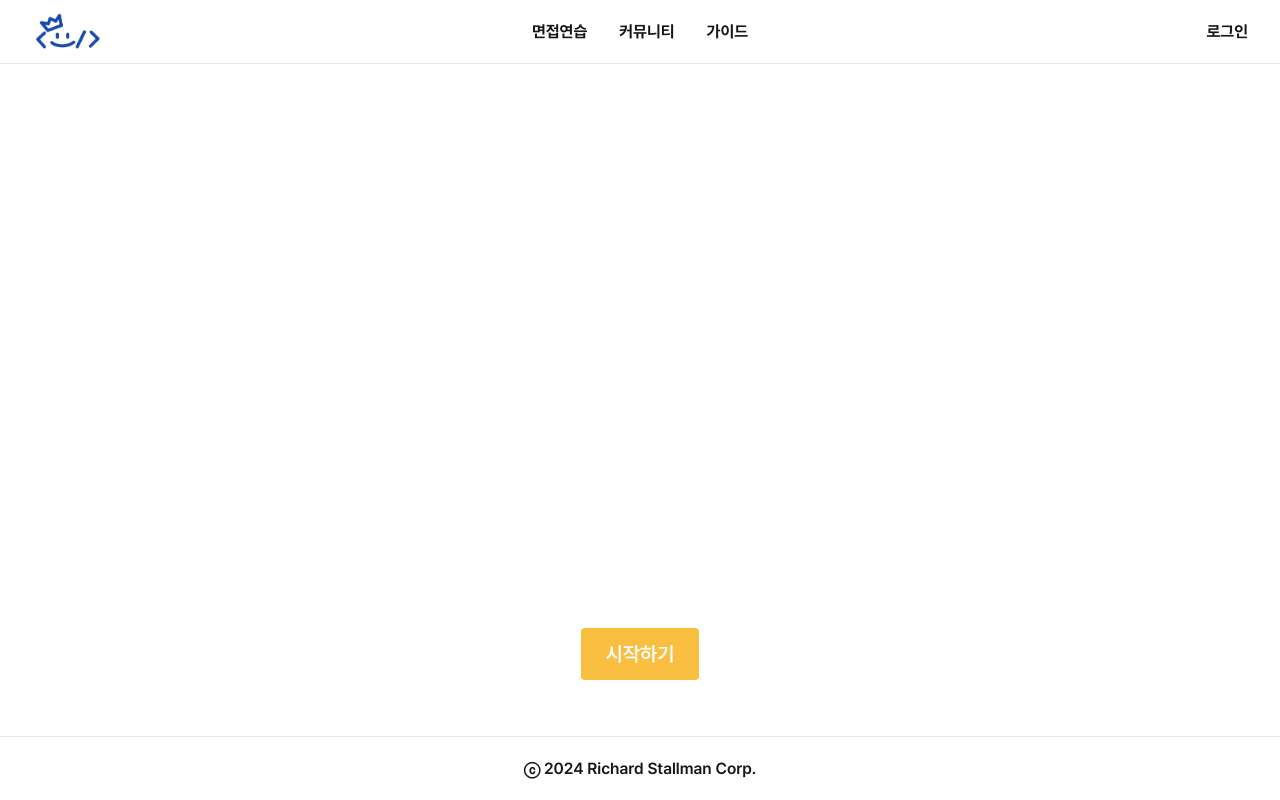
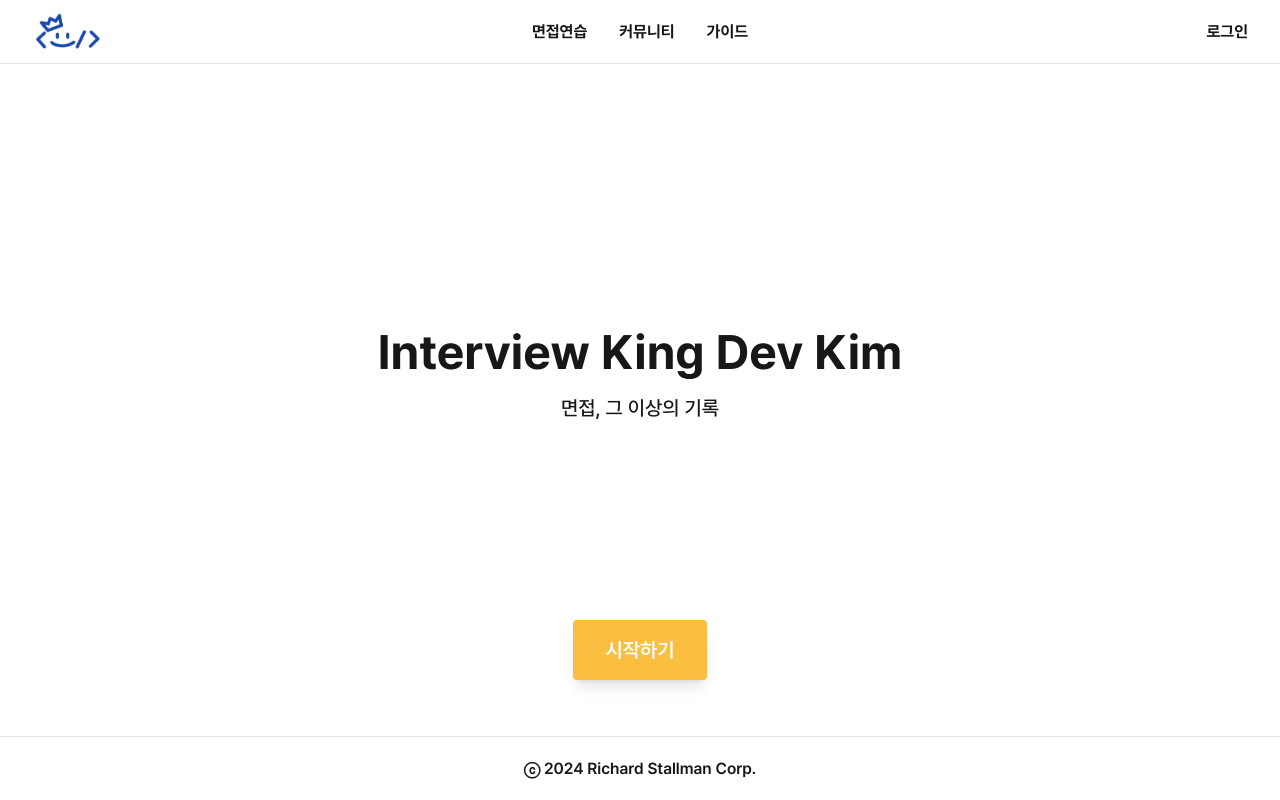
Before and after one commit to TeamRichardStallman/dv-front, a Next.js app: page / in a window 1280 px wide. Built offline with nearby package versions, Linux system fonts and the light colour scheme.

Commit message:
DV-137 feat: 랜딩페이지 캐치프레이즈 추가

```diff
--- a/src/app/page.tsx
+++ b/src/app/page.tsx
@@ -5,17 +5,18 @@ import Link from "next/link";
 export default function Home() {
   return (
     <div className="relative min-h-screen">
-      {/* <div
-        className="absolute inset-0 bg-cover bg-center z-0"
-        style={{ backgroundImage: `url('/backImage.webp')` }}
-      ></div> */}
-
+      <div className="absolute inset-0 opacity-50 z-0"></div>
       <div className="relative z-10 flex flex-col min-h-screen">
         <Header />
-        <main className="relative flex-1 flex flex-col items-center justify-center">
+        <main className="relative flex-1 flex flex-col items-center justify-center text-center p-4">
+          <h1 className="text-5xl font-bold mb-4">Interview King Dev Kim</h1>
+          <p className="text-xl font-medium mb-12 max-w-lg leading-relaxed">
+            면접, 그 이상의 기록
+          </p>
+
           <Link
             href={"/interview"}
-            className="absolute bottom-14 px-6 py-3 bg-secondary font-semibold text-white rounded text-xl"
+            className="absolute bottom-14 px-8 py-4 bg-secondary font-semibold text-white rounded text-xl shadow-lg hover:bg-primary transition-all duration-300"
           >
             시작하기
           </Link>
```
